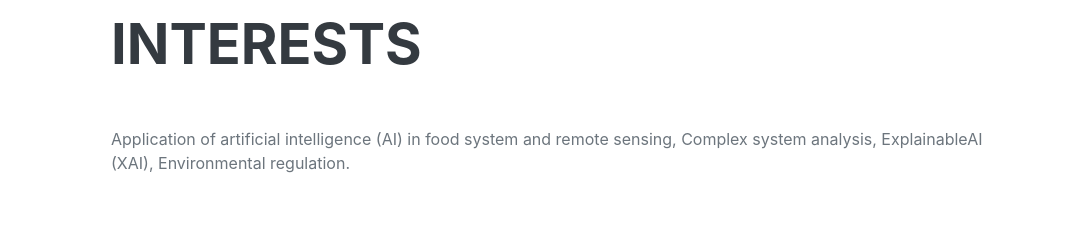
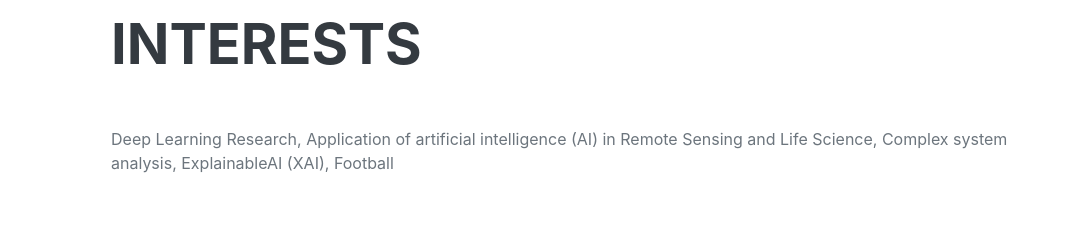
Before and after one commit to AsifAlFaisal/asifalfaisal.github.io, a plain HTML site: page index.html in a window 1280 px wide. Shown: the part 1100-1325 px from the top of the page, without its empty margins (209-1280 px from the left). Drawn offline with nearby package versions, Linux system fonts and the light colour scheme; a web font is replaced by a local one.

Commit message:
update interest

```diff
--- a/index.html
+++ b/index.html
@@ -67,7 +67,7 @@
             <section class="resume-section" id="interests">
                 <div class="resume-section-content">
                     <h2 class="mb-5">Interests</h2>
-                    <p>Application of artificial intelligence (AI) in food system and remote sensing, Complex system analysis, ExplainableAI (XAI), Environmental regulation.</p>
+                    <p>Deep Learning Research, Application of artificial intelligence (AI) in Remote Sensing and Life Science, Complex system analysis, ExplainableAI (XAI), Football</p>
                 </div>
             </section>
             <hr class="m-0" />
```
